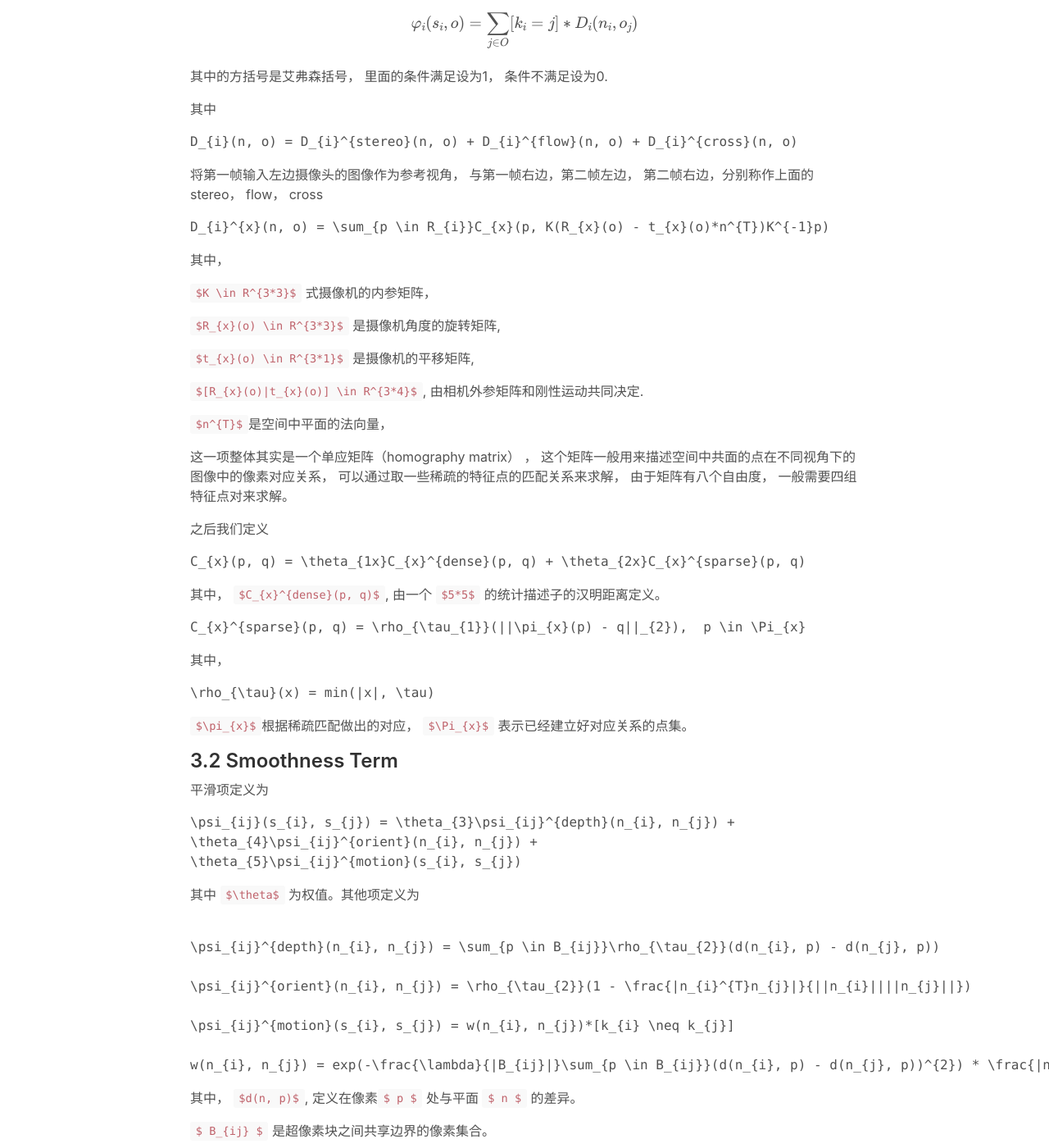
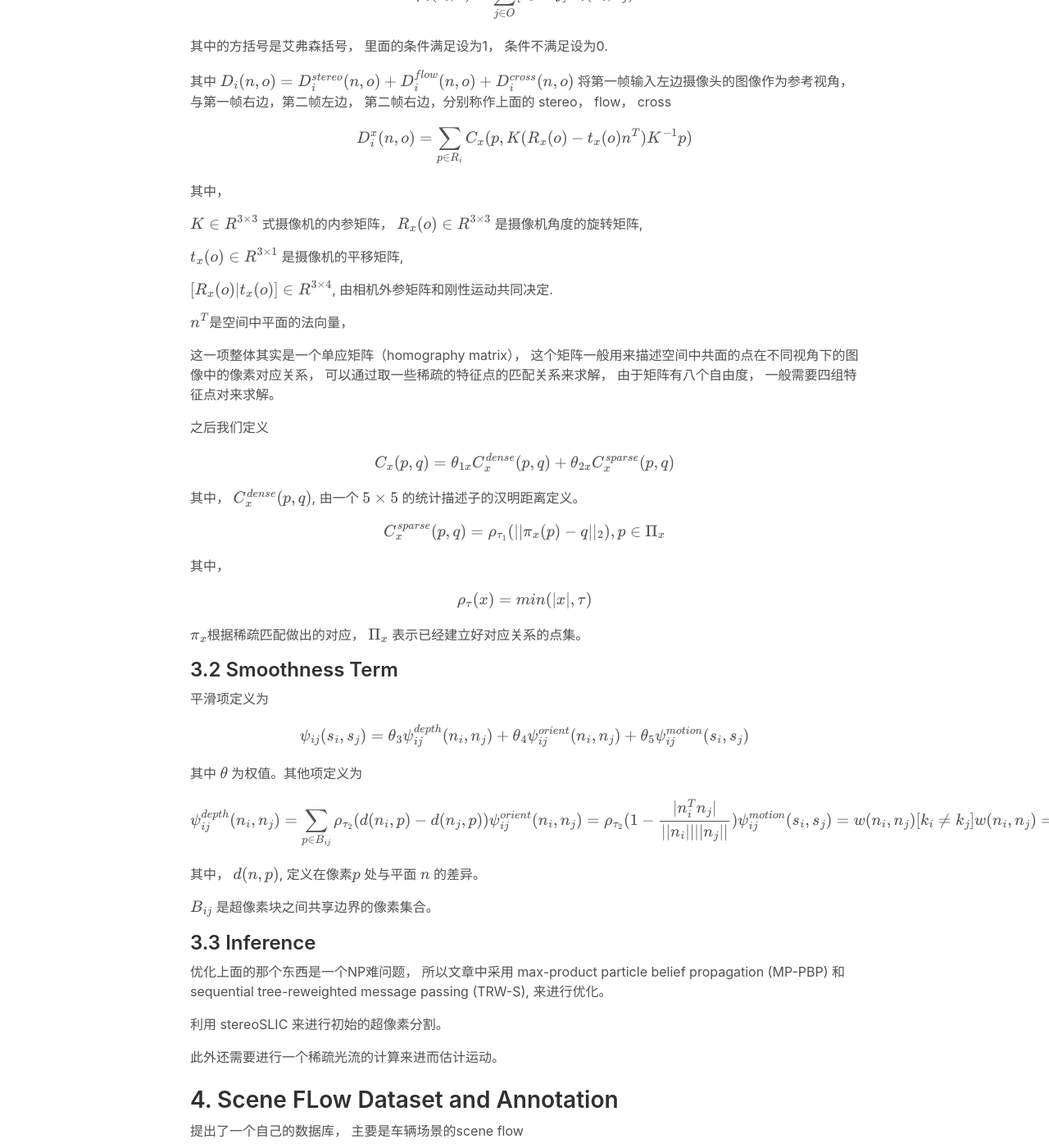
Before and after one commit to sunzhy3/sunzhy3.github.io, a Jekyll site: the page built from _posts/2018-01-01-OSF.md, in a window 1280 px wide and 1400 px high, scrolled down 1236 px. Shown: the whole window at 82% size. Built offline with Jekyll 4.4.1, drawn with Linux system fonts in a browser that asks for light colours; formulas are drawn with MathJax 3; some of the changed text lies outside the part shown.

Commit message:
markdown mathjex

````diff
--- a/_includes/head.html
+++ b/_includes/head.html
@@ -23,13 +23,15 @@
         }
       },
       tex2jax: {
-        inlineMath: [ ['$','$'], ['\(', '\)'] ],
+        inlineMath: [ ['$','$'] ],
         displayMath: [ ['$$','$$'] ],
         processEscapes: true,
       }
     });
   </script>
+
   <script type="text/javascript"
           src="http://cdn.mathjax.org/mathjax/latest/MathJax.js?config=TeX-AMS-MML_HTMLorMML">
   </script>
+
 </head>
--- a/_posts/2018-01-01-OSF.md
+++ b/_posts/2018-01-01-OSF.md
@@ -33,112 +33,115 @@ Object Scene Flow for Autonomous Vehicles
 
 之后我们定义一些量
 
-\\(S\\) 表示超像素块的集合，
+$S$ 表示超像素块的集合，
 
 $O$ 表示目标的集合，
 
-`$R_{i}$` 表示第 `$i$` 个超像素块在图像中的区域
+$R_{i}$ 表示第 $i$ 个超像素块在图像中的区域
 
-`$s_{i} = (n_{i}, k_{i})^{T}$`, 其中 `$n_{i} \in R^{3}$` 是一个3D平面的法向量，
-`$k_{i} \in \{1, ..., |O|\}$`, 表示这个像素块与哪一个目标相关。
+$s_{i} = (n_{i}, k_{i})^{T}$, 其中 $n_{i} \in R^{3}$ 是一个3D平面的法向量，
+$k_{i} \in \\{1, ..., |O|\\}$, 表示这个像素块与哪一个目标相关。
 
-`$o_{i} \in SE(3)$`， 表示3D物体的运动。
+$o_{i} \in SE(3)$， 表示3D物体的运动。
 
 我们的目标是输入两帧连续的四张图像（双目）， 可以获得3D场景中的像素运动，
-也就是获取 `$n_{i}, k_{i}, o_{i}$`.
+也就是获取 $n_{i}, k_{i}, o_{i}$.
 
 于是我们可以构建下面的能量函数。
 
-\\[
+$$
 E(s, o) = \sum_{i \in S}\varphi_{i}(s_{i}, o) + \sum_{i ~ j} \psi_{ij}(s_{i}, s_{j})
-
-\\]
+$$
 
 其中前一项是数据项， 后一项是平滑项。
 
 之后我们定义
 
 $$
-\varphi_{i}(s_{i}, o) = \sum_{j \in O}[k_{i} = j]*D_{i}(n_{i}, o_{j})
+\varphi_{i}(s_{i}, o) = \sum_{j \in O}[k_{i} = j] D_{i}(n_{i}, o_{j})
 $$
 
 其中的方括号是艾弗森括号， 里面的条件满足设为1， 条件不满足设为0.
 
 其中
-```math
+$$
 D_{i}(n, o) = D_{i}^{stereo}(n, o) + D_{i}^{flow}(n, o) + D_{i}^{cross}(n, o)
-```
+$$
 将第一帧输入左边摄像头的图像作为参考视角， 与第一帧右边，第二帧左边， 第二帧右边，分别称作上面的 stereo， flow， cross
 
-```math
-D_{i}^{x}(n, o) = \sum_{p \in R_{i}}C_{x}(p, K(R_{x}(o) - t_{x}(o)*n^{T})K^{-1}p)
-```
+$$
+D_{i}^{x}(n, o) = \sum_{p \in R_{i}}C_{x}(p, K(R_{x}(o) - t_{x}(o)n^{T})K^{-1}p)
+$$
+
 其中，
 
-`$K \in R^{3*3}$` 式摄像机的内参矩阵，
+$K \in R^{3\times3}$ 式摄像机的内参矩阵，
+$R_{x}(o) \in R^{3 \times 3}$ 是摄像机角度的旋转矩阵,
 
-`$R_{x}(o) \in R^{3*3}$` 是摄像机角度的旋转矩阵,
+$t_{x}(o) \in R^{3 \times 1}$ 是摄像机的平移矩阵,
 
-`$t_{x}(o) \in R^{3*1}$` 是摄像机的平移矩阵,
+$[R_{x}(o)\|t_{x}(o)] \in R^{3\times4}$, 由相机外参矩阵和刚性运动共同决定.
 
-`$[R_{x}(o)|t_{x}(o)] \in R^{3*4}$`, 由相机外参矩阵和刚性运动共同决定.
+$n^{T}$是空间中平面的法向量，
 
-`$n^{T}$`是空间中平面的法向量，
-
-这一项整体其实是一个单应矩阵（homography matrix）
-， 这个矩阵一般用来描述空间中共面的点在不同视角下的图像中的像素对应关系， 可以通过取一些稀疏的特征点的匹配关系来求解， 由于矩阵有八个自由度， 一般需要四组特征点对来求解。
+这一项整体其实是一个单应矩阵（homography matrix），
+这个矩阵一般用来描述空间中共面的点在不同视角下的图像中的像素对应关系，
+ 可以通过取一些稀疏的特征点的匹配关系来求解， 由于矩阵有八个自由度， 一般需要四组特征点对来求解。
 
 之后我们定义
 
-```math
+$$
 C_{x}(p, q) = \theta_{1x}C_{x}^{dense}(p, q) + \theta_{2x}C_{x}^{sparse}(p, q)
-```
+$$
 
 其中，
-`$C_{x}^{dense}(p, q)$`, 由一个 `$5*5$` 的统计描述子的汉明距离定义。
+$C_{x}^{dense}(p, q)$, 由一个 $5 \times 5$ 的统计描述子的汉明距离定义。
 
-```math
+$$
 C_{x}^{sparse}(p, q) = \rho_{\tau_{1}}(||\pi_{x}(p) - q||_{2}),  p \in \Pi_{x}
-```
+$$
+
 其中，
-```math
+
+$$
 \rho_{\tau}(x) = min(|x|, \tau)
-```
+$$
 
-`$\pi_{x}$`根据稀疏匹配做出的对应，
-`$\Pi_{x}$` 表示已经建立好对应关系的点集。
+$\pi_{x}$根据稀疏匹配做出的对应，
+$\Pi_{x}$ 表示已经建立好对应关系的点集。
 
 
 ## 3.2 Smoothness Term
 平滑项定义为
 
-```math
+$$
 \psi_{ij}(s_{i}, s_{j}) = \theta_{3}\psi_{ij}^{depth}(n_{i}, n_{j}) +
 \theta_{4}\psi_{ij}^{orient}(n_{i}, n_{j}) +
 \theta_{5}\psi_{ij}^{motion}(s_{i}, s_{j})
-```
-其中 `$\theta$` 为权值。其他项定义为
+$$
 
-```math
+其中 $\theta$ 为权值。其他项定义为
 
-\psi_{ij}^{depth}(n_{i}, n_{j}) = \sum_{p \in B_{ij}}\rho_{\tau_{2}}(d(n_{i}, p) - d(n_{j}, p))
+$$
+\psi_{ij}^{depth}(n_{i}, n_{j}) = \sum_{p \in B_{ij}}\rho_{\tau_{2}}(d(n_{i}, p) - d(n_{j}, p)) \\
 
-\psi_{ij}^{orient}(n_{i}, n_{j}) = \rho_{\tau_{2}}(1 - \frac{|n_{i}^{T}n_{j}|}{||n_{i}||||n_{j}||})
+\psi_{ij}^{orient}(n_{i}, n_{j}) = \rho_{\tau_{2}}(1 - \frac{|n_{i}^{T}n_{j}|}{||n_{i}||||n_{j}||}) \\
 
-\psi_{ij}^{motion}(s_{i}, s_{j}) = w(n_{i}, n_{j})*[k_{i} \neq k_{j}]
+\psi_{ij}^{motion}(s_{i}, s_{j}) = w(n_{i}, n_{j})[k_{i} \neq k_{j}] \\
 
-w(n_{i}, n_{j}) = exp(-\frac{\lambda}{|B_{ij}|}\sum_{p \in B_{ij}}(d(n_{i}, p) - d(n_{j}, p))^{2}) * \frac{|n_{i}^{T}n_{j}|}{||n_{i}||||n_{j}||}
-```
-其中， `$d(n, p)$`, 定义在像素`$ p $` 处与平面 `$ n $` 的差异。
+w(n_{i}, n_{j}) = exp(-\frac{\lambda}{|B_{ij}|}\sum_{p \in B_{ij}}(d(n_{i}, p) - d(n_{j}, p))^{2}) \frac{|n_{i}^{T}n_{j}|}{||n_{i}||||n_{j}||}
+$$
 
-`$ B_{ij} $` 是超像素块之间共享边界的像素集合。
+其中， $d(n, p)$, 定义在像素$ p $ 处与平面 $ n $ 的差异。
+
+$B_{ij}$ 是超像素块之间共享边界的像素集合。
 
 ## 3.3 Inference
 
 优化上面的那个东西是一个NP难问题， 所以文章中采用
-max-product particle belief propagation（MP-PBP）和sequential tree-reweighted message passing (TRW-S), 来进行优化。
+max-product particle belief propagation \(MP-PBP\) 和sequential tree-reweighted message passing \(TRW-S\), 来进行优化。
 
-利用 stereoSLIC来进行初始的超像素分割。
+利用 stereoSLIC 来进行初始的超像素分割。
 
 此外还需要进行一个稀疏光流的计算来进而估计运动。
 
@@ -148,7 +151,7 @@ max-product particle belief propagation（MP-PBP）和sequential tree-reweighted
 # 5. Experimental Results
 我们需要的输入是
 - 一个稀疏的光流匹配
-- SGM(semi-global matching) 差异图
+- SGM \(semi-global matching\) 差异图
 - stereoSLIC分割图
 
 并利用一个三点的RANSAC来进行物体运动初始化。
````
